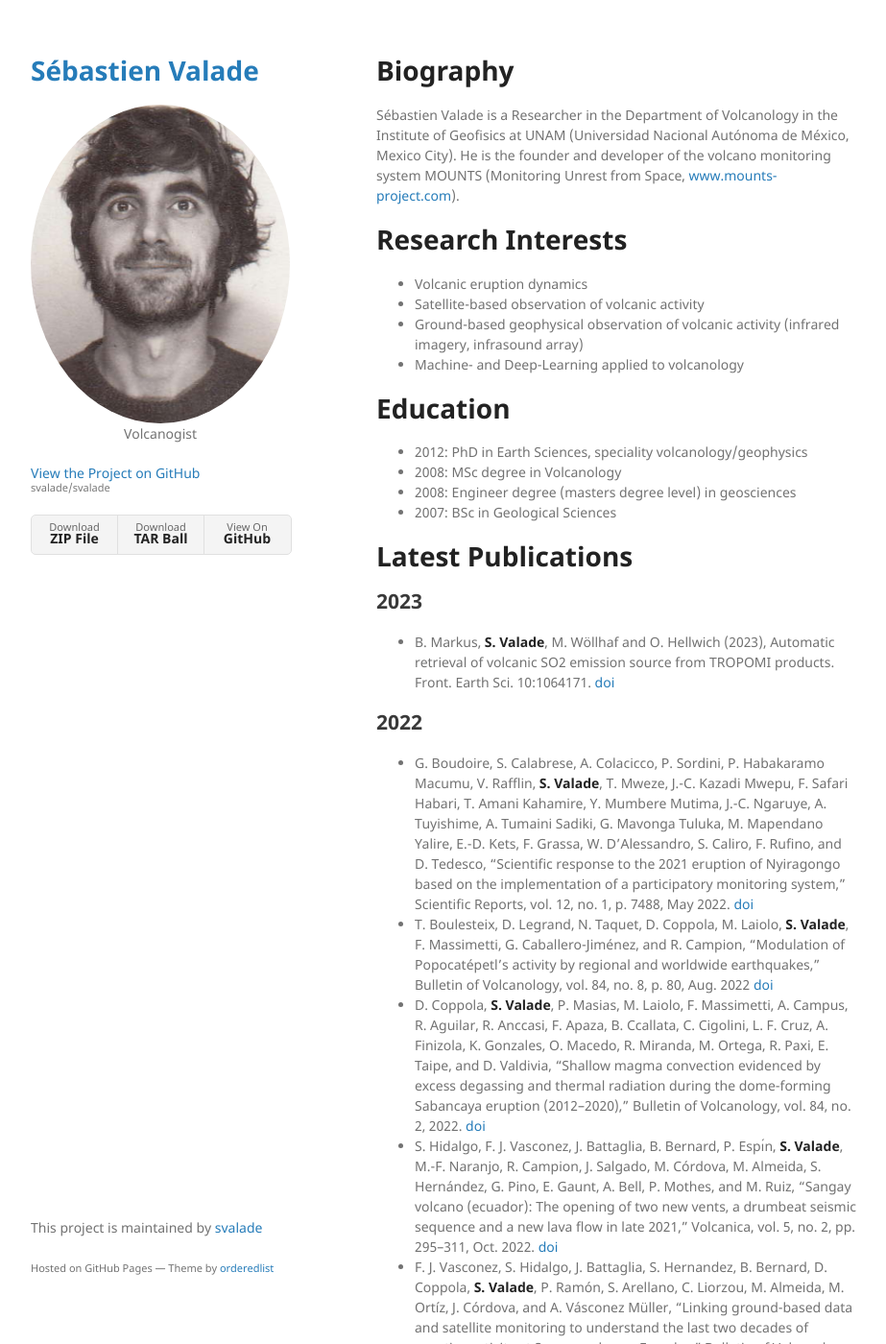
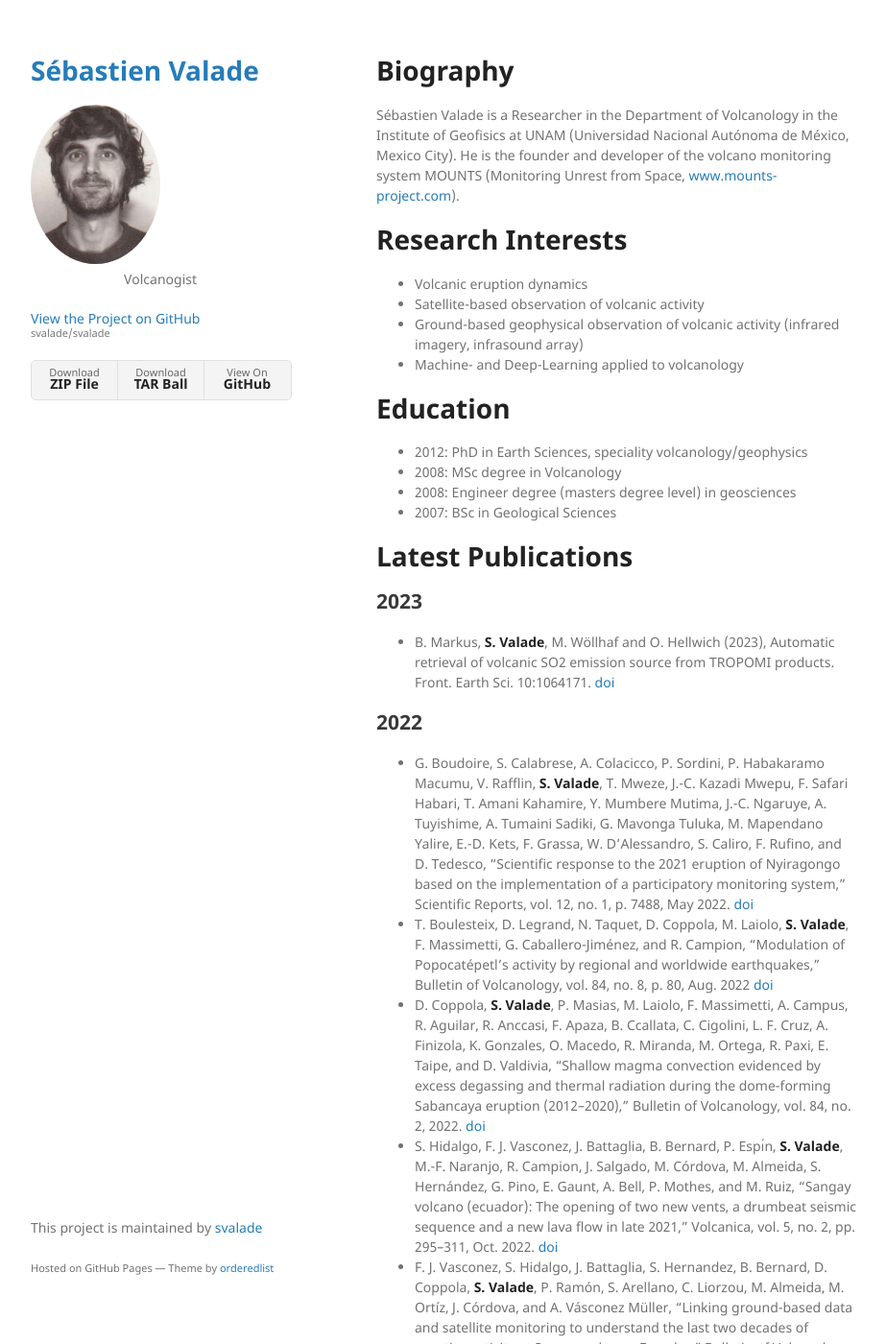
Before and after one commit to svalade/svalade, a Jekyll site: the page built from index.md, in a window 1280 px wide and 1400 px high. Shown: the whole window at 96% size, without its empty margins (178-1101 px from the left). Built offline with Jekyll 4.4.1, drawn with Linux system fonts in a browser that asks for light colours; our own code applies the rules of GitHub Pages for plain Markdown files.

Commit message:
Update css

```diff
--- a/assets/css/style.scss
+++ b/assets/css/style.scss
@@ -6,9 +6,7 @@
 header {
   img {
     border-radius: 50%;
-    display: block;
-    margin-left: auto;
-    margin-right: auto;
+    width: 50%;
   }
   p {
     text-align: center;
```
